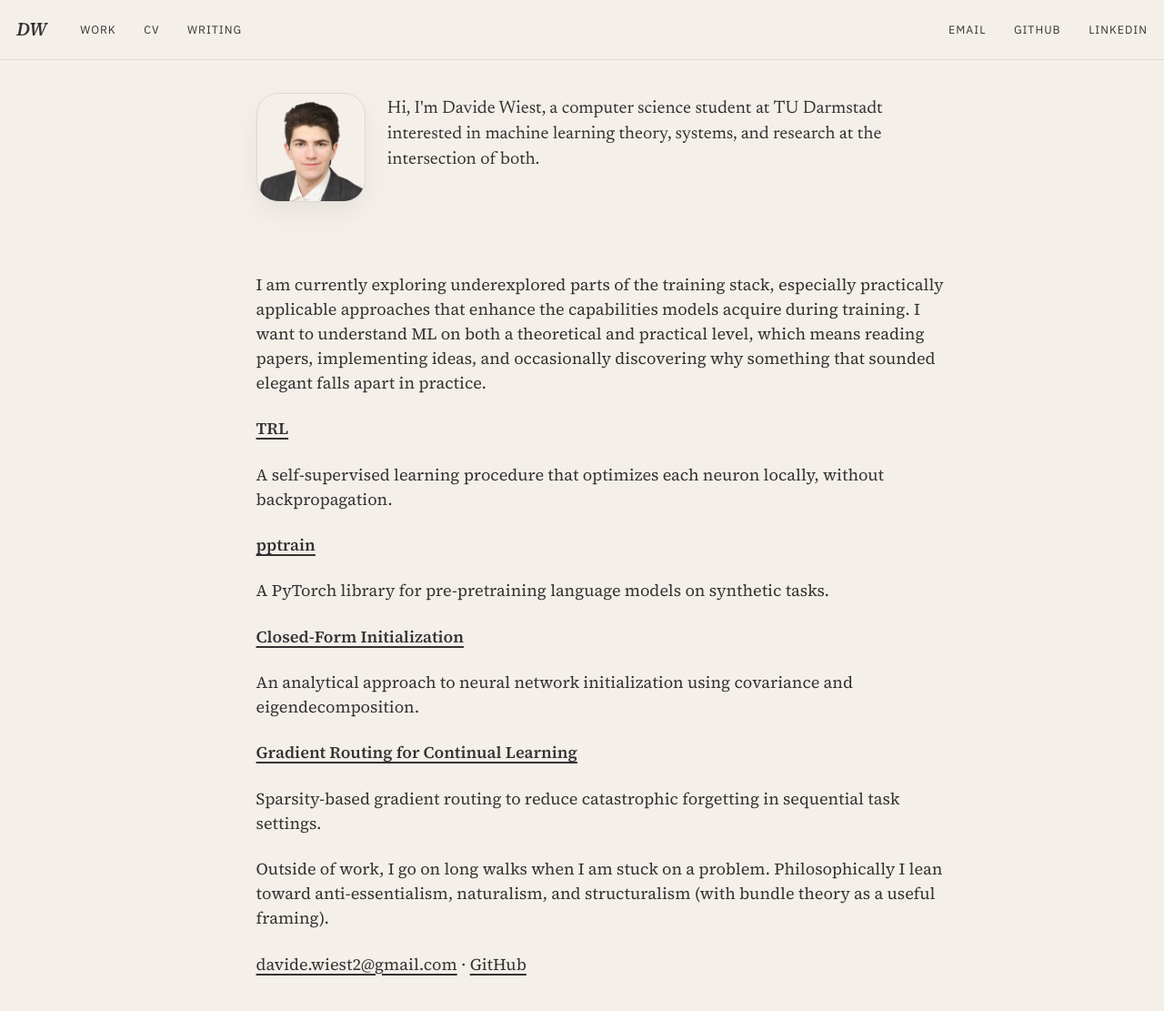
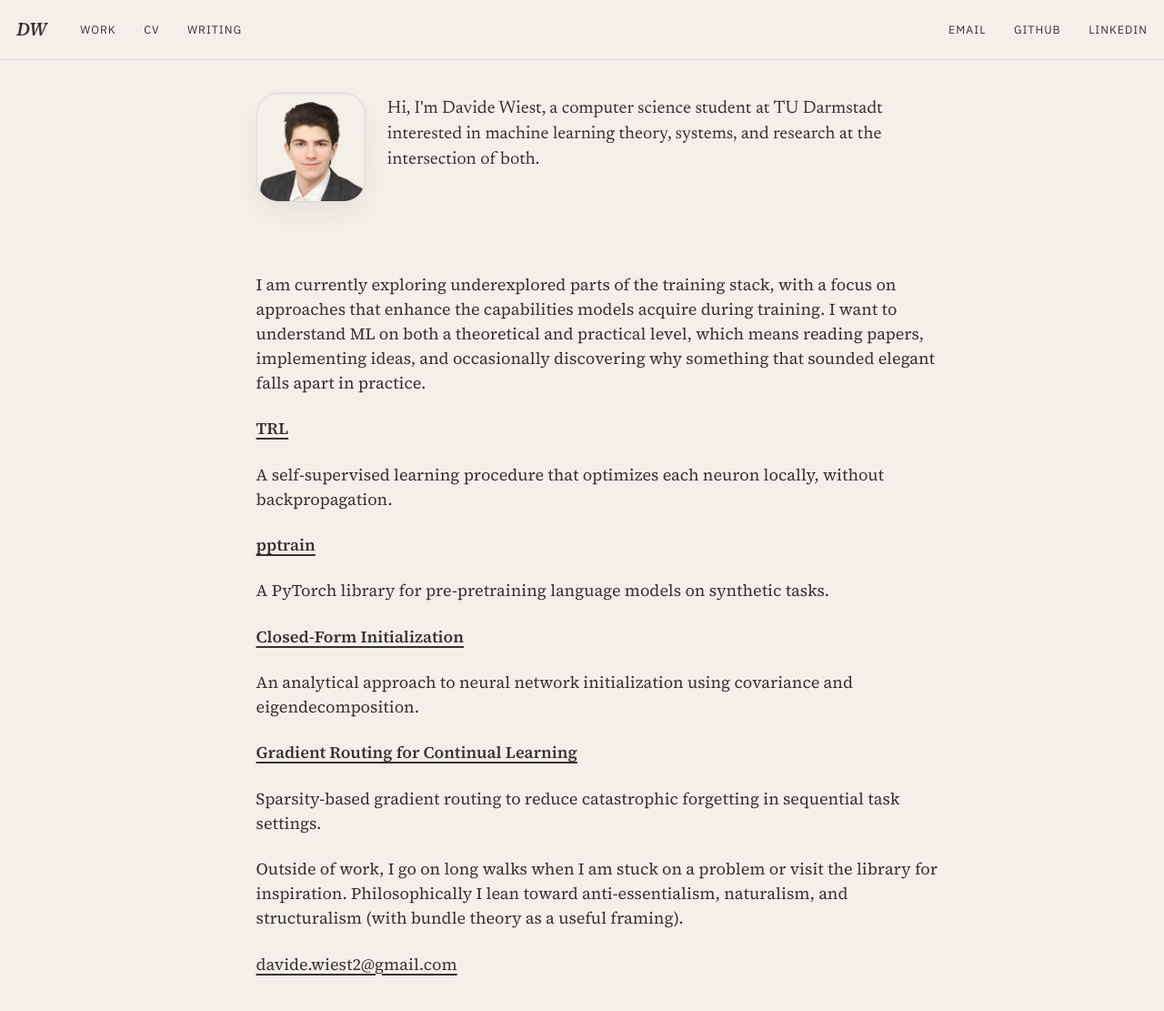
Before and after one commit to DavideWiest/davidewiest.github.io, a Jekyll site: the page built from _pages/about.md, in a window 1280 px wide, cut to the strip 0-1118 px from the top of the page. Shown: the top 1111 px of the strip at 91% size. Built offline with Jekyll 4.4.1, drawn with Linux system fonts in a browser that asks for light colours.

```diff
--- a/_pages/about.md
+++ b/_pages/about.md
@@ -9,7 +9,7 @@
   - /about.html
 ---
 
-I am currently exploring underexplored parts of the training stack, especially practically applicable approaches that enhance the capabilities models acquire during training. I want to understand ML on both a theoretical and practical level, which means reading papers, implementing ideas, and occasionally discovering why something that sounded elegant falls apart in practice.
+I am currently exploring underexplored parts of the training stack, with a focus on approaches that enhance the capabilities models acquire during training. I want to understand ML on both a theoretical and practical level, which means reading papers, implementing ideas, and occasionally discovering why something that sounded elegant falls apart in practice.
 
 **[TRL](/work/)**
 
@@ -27,6 +27,6 @@
 
 Sparsity-based gradient routing to reduce catastrophic forgetting in sequential task settings.
 
-Outside of work, I go on long walks when I am stuck on a problem. Philosophically I lean toward anti-essentialism, naturalism, and structuralism (with bundle theory as a useful framing).
+Outside of work, I go on long walks when I am stuck on a problem or visit the library for inspiration. Philosophically I lean toward anti-essentialism, naturalism, and structuralism (with bundle theory as a useful framing).
 
-[davide.wiest2@gmail.com](mailto:davide.wiest2@gmail.com) · [GitHub](https://github.com/DavideWiest)
+[davide.wiest2@gmail.com](mailto:davide.wiest2@gmail.com)
```
